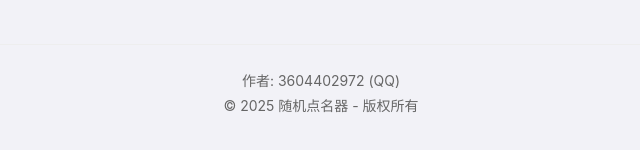
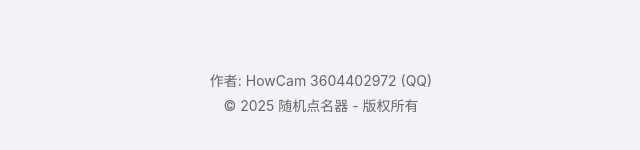
Before and after one commit to HowCam/ClickToChooseARandomName, a plain HTML site: page WebRandomNamePicker/index.html in a window 1280 px wide. Shown: the part 680-830 px from the top of the page, 319-959 px from the left. Drawn offline with Linux system fonts and the light colour scheme.

Commit message:
Update index.html

```diff
--- a/WebRandomNamePicker/index.html
+++ b/WebRandomNamePicker/index.html
@@ -69,7 +69,7 @@
     </div>
 
     <footer class="footer">
-        <p>作者: 3604402972 (QQ)</p>
+        <p>作者: HowCam 3604402972 (QQ)</p>
         <p>© 2025 随机点名器 - 版权所有</p>
     </footer>
 
```
